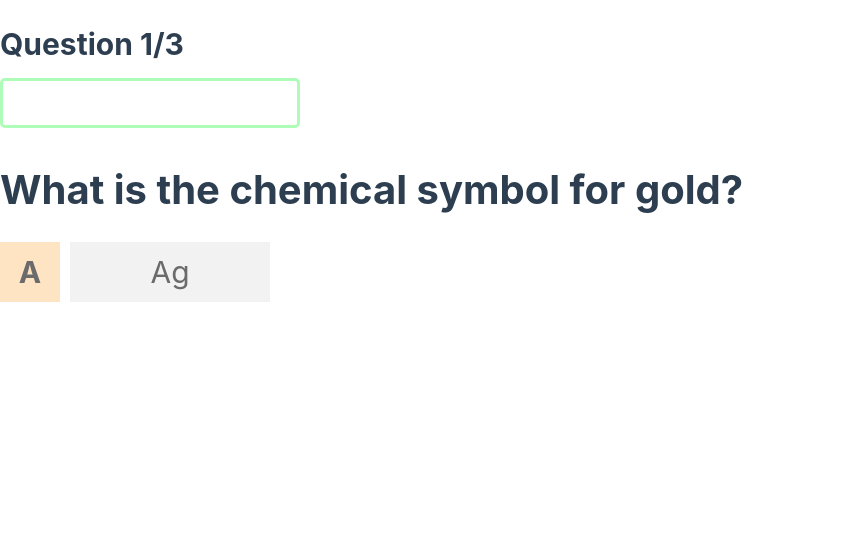
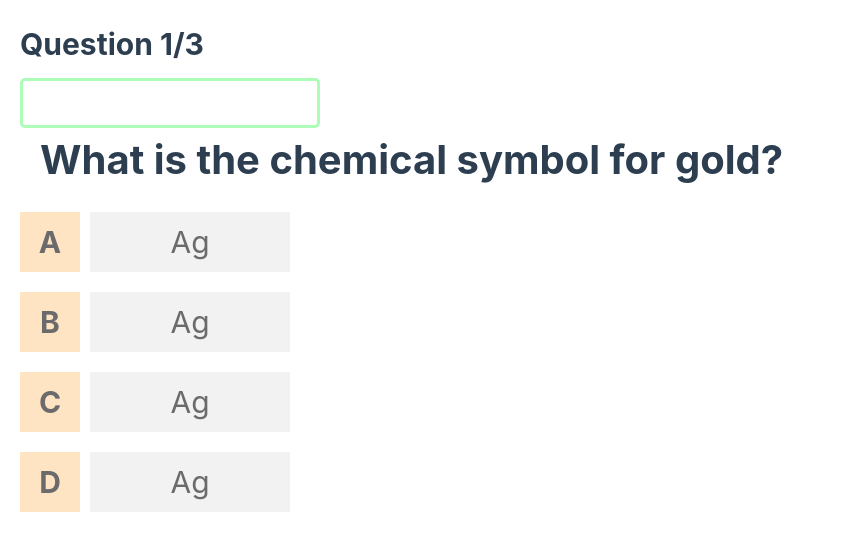
Before and after one commit to castillosdev/QuizApp, a Vue app: page /quiz/1 in a window 1280 px wide. Shown: the top 550 px of the page, without its empty margins (0-845 px from the left). Built offline with nearby package versions, Linux system fonts and the light colour scheme.

Commit message:
Add options B, C, and D to question container

```diff
--- a/src/views/QuizView.vue
+++ b/src/views/QuizView.vue
@@ -1,6 +1,6 @@
 
 <template>
-    <div>
+    <div class="question-container">
         <header>
             <h4>Question 1/3</h4>
             <div class="bar">
@@ -16,6 +16,24 @@
         <div class="options-container">
             <div class="option">
                 <p class="option-label">A</p>
+                <div class="option-value">
+                    <p>Ag</p>
+                </div>
+            </div>
+            <div class="option">
+                <p class="option-label">B</p>
+                <div class="option-value">
+                    <p>Ag</p>
+                </div>
+            </div>
+            <div class="option">
+                <p class="option-label">C</p>
+                <div class="option-value">
+                    <p>Ag</p>
+                </div>
+            </div>
+            <div class="option">
+                <p class="option-label">D</p>
                 <div class="option-value">
                     <p>Ag</p>
                 </div>
@@ -50,6 +68,7 @@
 
     .question-container{
         margin-top: 30px;
+        margin: 0 20px;
     }
 
     .question{
```
